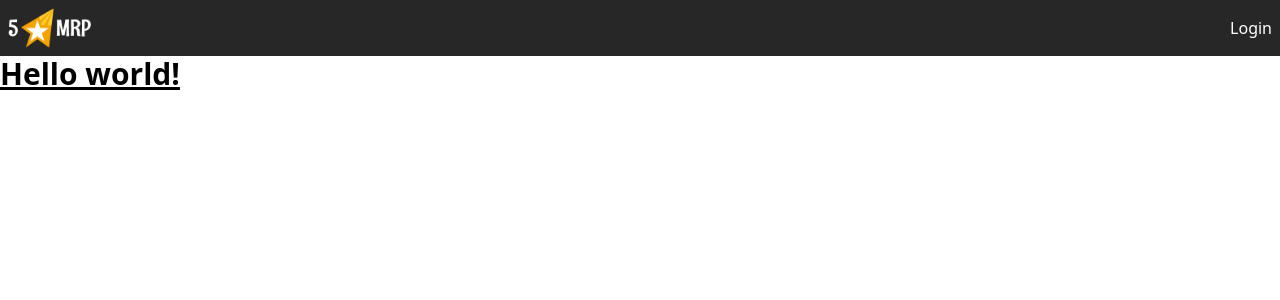
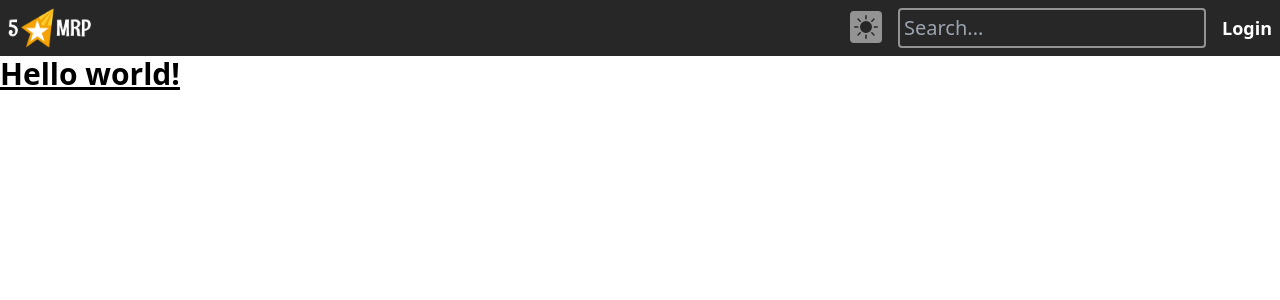
Before and after one commit to Awais512/ReviewApp, a React (Create React App) app: page / in a window 1280 px wide. Shown: the top 300 px of the page. Built offline with nearby package versions, Linux system fonts and the light colour scheme; the HTML template or start-up script is replaced by a standard one.

Commit message:
Navbar UI Completed

```diff
--- a/package.json
+++ b/package.json
@@ -8,6 +8,7 @@
     "@testing-library/user-event": "^13.5.0",
     "react": "^18.1.0",
     "react-dom": "^18.1.0",
+    "react-icons": "^4.4.0",
     "react-scripts": "5.0.1",
     "web-vitals": "^2.1.4"
   },
--- a/src/components/Navbar.jsx
+++ b/src/components/Navbar.jsx
@@ -1,4 +1,5 @@
 import React from 'react';
+import { BsFillSunFill } from 'react-icons/bs';
 const logo = './logo.png';
 
 const Navbar = () => {
@@ -8,8 +9,20 @@
       <div className='text-white p-2 max-w-screen-xl mx-auto '>
         <div className='flex justify-between items-center'>
           <img className='h-10' src={logo} alt='' />
-          <ul>
-            <li>Login</li>
+          <ul className='flex space-x-4 items-center'>
+            <li>
+              <button className='bg-dark-subtle p-1 rounded'>
+                <BsFillSunFill className='text-secondary' size={24} />
+              </button>
+            </li>
+            <li>
+              <input
+                type='text'
+                className='border-2 border-dark-subtle rounded p-1 bg-transparent text-xl outline-none focus:border-white transition text-white'
+                placeholder='Search...'
+              />
+            </li>
+            <li className='text-white font-semibold text-lg'>Login</li>
           </ul>
         </div>
       </div>
```
Also changed, not shown: 1 other file (tests, documents, lock files or other folders).
